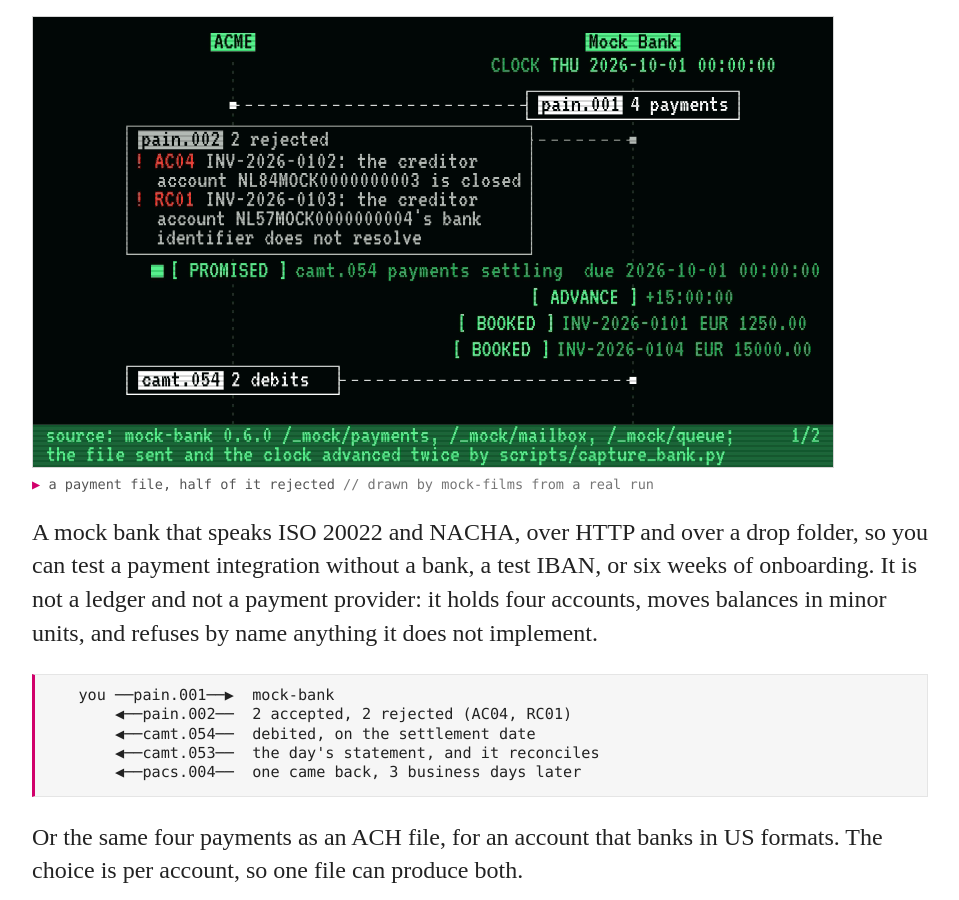
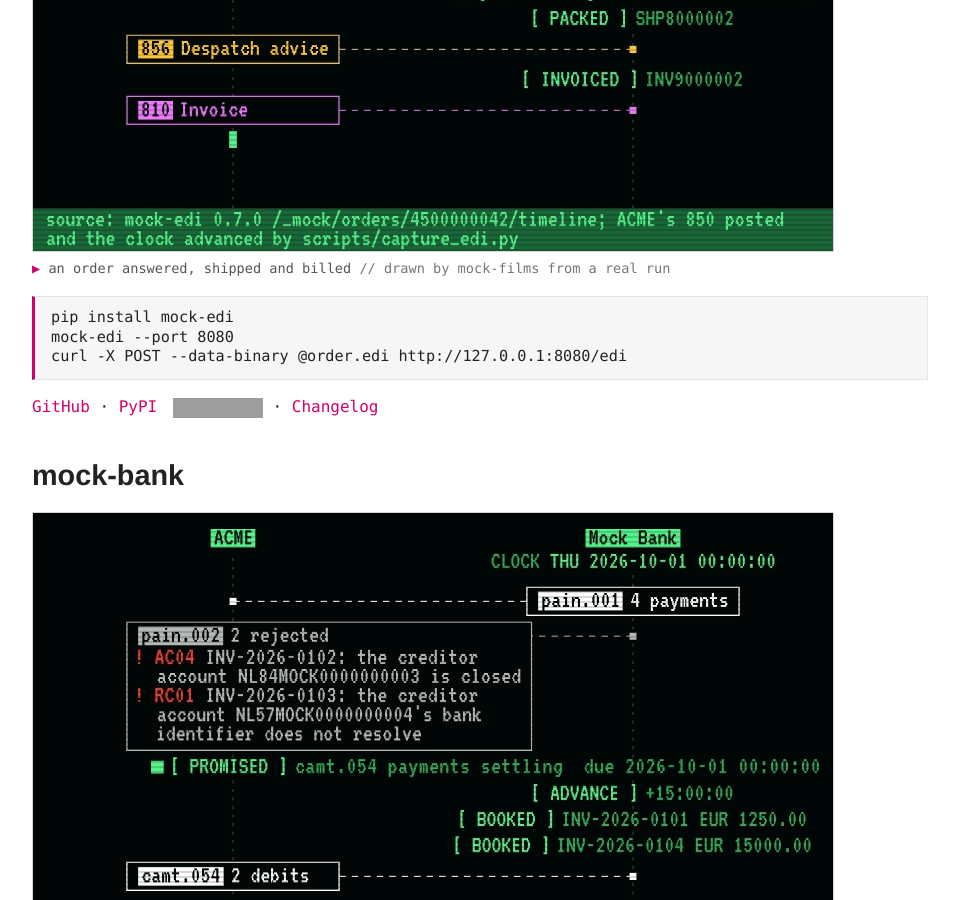
Before and after one commit to rseufert/rseufert.github.io, a Jekyll site: the page built from index.html, in a window 1280 px wide and 900 px high, scrolled down 6712 px. Shown: the whole window, without its empty margins (160-1119 px from the left). Built offline with Jekyll 4.4.1, drawn with Linux system fonts in a browser that asks for light colours; some of the changed text lies outside the part shown; grey boxes are pictures that could not be loaded.

Commit message:
Sync films from mock-films e712cd3
Two new films: edi_plain (mock-edi 0.7.0), the plain order answered,
shipped and billed, and bank_nacha_film (mock-bank 0.6.0), the same
invoices in USD as NACHA. edi_waits, edi_overshipped and edi_850_film
re-captured at mock-edi 0.7.0; edi_850_film's alt text now says the
envelope segments are named. Stills rewritten; the other six films are
untouched.

Co-Authored-By: Claude Opus 5.5 <noreply@anthropic.com>
Claude-Session: https://claude.ai/code/session_015RDTBgG3oYVSZTAaz1gNwq

```diff
--- a/index.html
+++ b/index.html
@@ -74,12 +74,16 @@ curl "http://127.0.0.1:8000/sap/opu/odata/sap/API_SALES_ORDER_SRV/A_SalesOrder?\
 			<figcaption>an order that waits for the clock <span>drawn by mock-films from a real run</span></figcaption>
 		</figure>
 		<figure class="film">
-			<a class="play" href="/blog/edi_850_film.gif" title="play the film"><img src="/blog/edi_850_film.png" width="800" height="450" loading="lazy" alt="The capture script asked mock-edi to place an order, and the X12 850 the mock wrote is typed segment by segment from ISA to IEA, each named from the mock's own dictionary; the envelope segments are not in it and are marked unnamed. The script then altered IEA02, the interchange control number, in a copy and posted the copy to /_mock/validate. Only the altered IEA is typed again, with the mock's refusal beneath it and the wrong number in red."></a>
+			<a class="play" href="/blog/edi_850_film.gif" title="play the film"><img src="/blog/edi_850_film.png" width="800" height="450" loading="lazy" alt="The capture script asked mock-edi to place an order, and the X12 850 the mock wrote is typed segment by segment from ISA to IEA, each named from the mock's own dictionary, the envelope segments included. The script then altered IEA02, the interchange control number, in a copy and posted the copy to /_mock/validate. Only the altered IEA is typed again, with the mock's refusal beneath it and the wrong number in red."></a>
 			<figcaption>an 850 opened, and an altered copy refused <span>drawn by mock-films from a real run</span></figcaption>
 		</figure>
 		<figure class="film">
 			<a class="play" href="/blog/edi_two_film.gif" data-poster-ms="14500" title="play the film"><img src="/blog/edi_two_film.png" width="800" height="450" loading="lazy" alt="BUYERCO's mock-edi sends an 850 to SELLERCO's mock-edi. The capture set the seller to short-ship and to delay its despatch and invoice, so it acknowledges the order, confirms 80 of the 100 ordered, and the buyer's mock flags the shortfall on that 855. The capture moves both mocks' clocks an hour at a time; the seller then packs and sends the despatch advice, and raises and sends the invoice, with the buyer's mock acknowledging each."></a>
 			<figcaption>two mocks trading, no script playing a partner <span>drawn by mock-films from a real run</span></figcaption>
+		</figure>
+		<figure class="film">
+			<a class="play" href="/blog/edi_plain.gif" title="play the film"><img src="/blog/edi_plain.png" width="800" height="450" loading="lazy" alt="ACME sends mock-edi a purchase order. The mock acknowledges it, answers with an order response, and records two promises, a despatch and an invoice. The capture script then advances the mock's clock: the mock packs the shipment and sends the despatch advice, then raises and sends the invoice, and each promise fills in as its work appears."></a>
+			<figcaption>an order answered, shipped and billed <span>drawn by mock-films from a real run</span></figcaption>
 		</figure>
 <pre><code>pip install mock-edi
 mock-edi --port 8080
@@ -120,6 +124,10 @@ curl -X POST --data-binary @order.edi http://127.0.0.1:8080/edi</code></pre>
 		<figure class="film">
 			<a class="play" href="/blog/bank_returned_film.gif" title="play the film"><img src="/blog/bank_returned_film.png" width="800" height="450" loading="lazy" alt="ACME pays one invoice of EUR 1250.00 through mock-bank; it is accepted, and the bank's own queue says a debit notification is due on Friday, which the film shows as a promise. On Friday the payment is booked and debited, and the queue then holds two more promises, a camt.054 and a pacs.004 due the next Wednesday. The capture script advances the bank's clock a day at a time: Saturday and Sunday are not business days, and no message about the payment arrives on Monday or Tuesday. On Wednesday the pacs.004 returns the payment with reason AC04 and the camt.054 credits the money back, each keeping its promise. The script had set ACME's account to have payments returned three business days later with AC04, one of the mock's behaviours."></a>
 			<figcaption>a payment that comes back <span>drawn by mock-films from a real run</span></figcaption>
+		</figure>
+		<figure class="film">
+			<a class="play" href="/blog/bank_nacha_film.gif" title="play the film"><img src="/blog/bank_nacha_film.png" width="800" height="450" loading="lazy" alt="ACME, set up to bank in US formats and dollars, sends mock-bank a NACHA file for the same four invoices and amounts as the ISO film, in USD. The bank's own acknowledgement, whose shape is the mock's choice and not NACHA's, rejects two with R02 and R03, and the queue shows two promises, a camt.054 and a return file. The capture script advances the bank's clock: the return file sends the two rejected payments back with the same codes, and the camt.054 books the other two, each keeping its promise. The acknowledgement is shown again, and the day's BAI2 statements close at 125000.00 and then 108750.00 with two entries, the rejected two on neither."></a>
+			<figcaption>the same invoices, in usd, as nacha <span>drawn by mock-films from a real run</span></figcaption>
 		</figure>
 <pre><code>pip install mock-bank
 mock-bank --port 8090
```
Also changed, not shown: blog/bank_nacha_film.gif (added), blog/bank_nacha_film.png (added), blog/edi_850_film.gif, blog/edi_850_film.png, blog/edi_overshipped.gif, blog/edi_overshipped.png, blog/edi_plain.gif (added), blog/edi_plain.png (added), blog/edi_waits.gif, blog/edi_waits.png.
